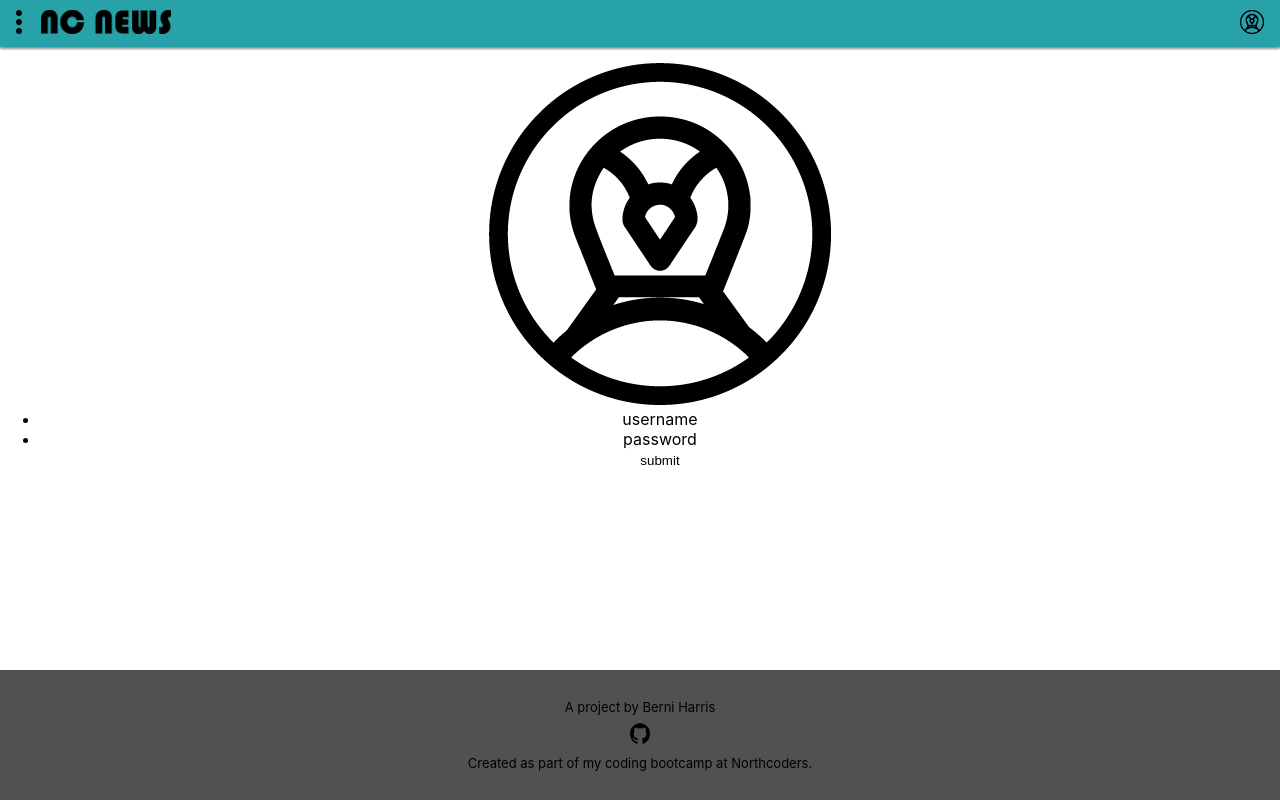
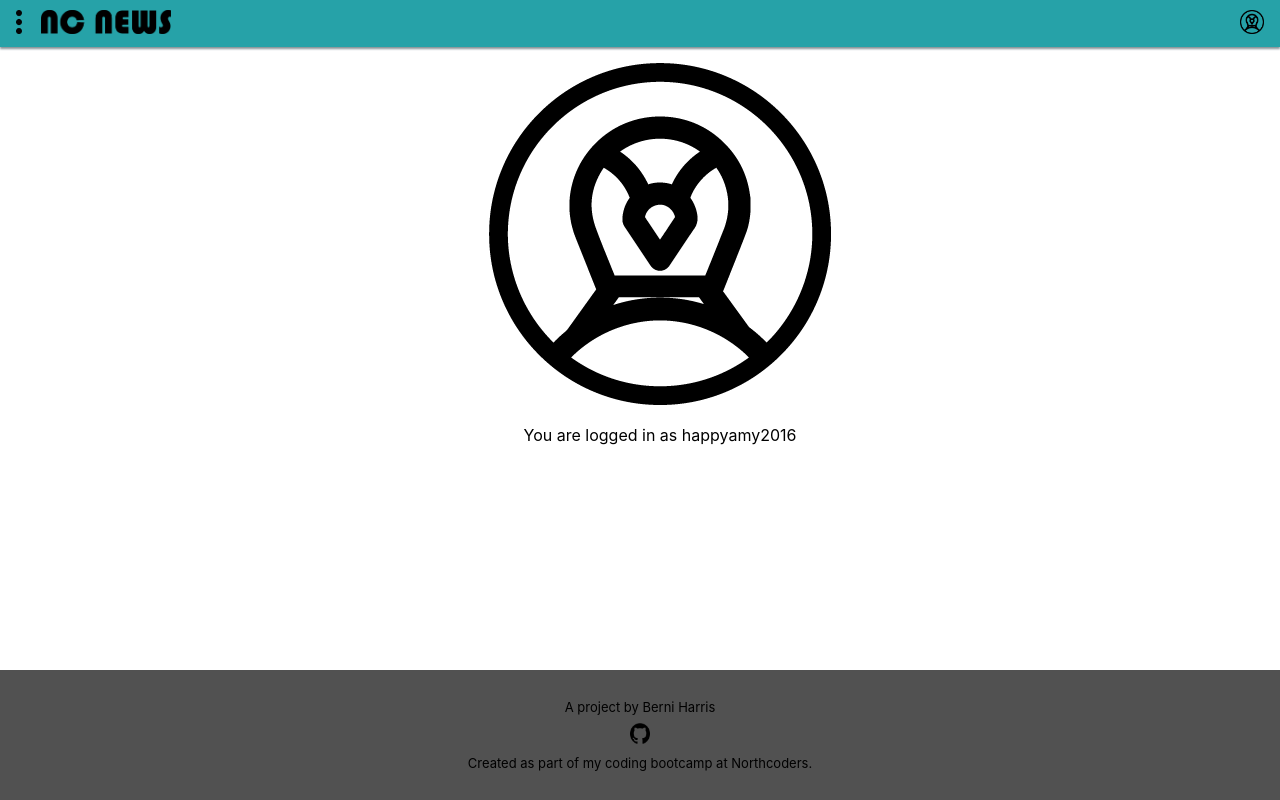
Before and after one commit to BerniHarris/nc-news, a React (Create React App) app: page /login in a window 1280 px wide. Built offline with nearby package versions, Linux system fonts and the light colour scheme.

Commit message:
update login page ready for mvp

```diff
--- a/src/pages/Login.jsx
+++ b/src/pages/Login.jsx
@@ -1,12 +1,14 @@
-import avatar from '../pics/profileicon.png'
-
+import avatar from "../pics/profileicon.png";
 
 export default function Login() {
-
-    return <ul>
-        <img src={avatar} className="pigeonprofie" alt="pigeons take on masic profile icons"/>
-        <li>username</li>
-        <li>password</li>
-        <button>submit</button>
+  return (
+    <ul>
+      <img
+        src={avatar}
+        className="pigeonprofie"
+        alt="pigeons take on masic profile icons"
+      />
+      <p>You are logged in as happyamy2016</p>
     </ul>
+  );
 }
```
